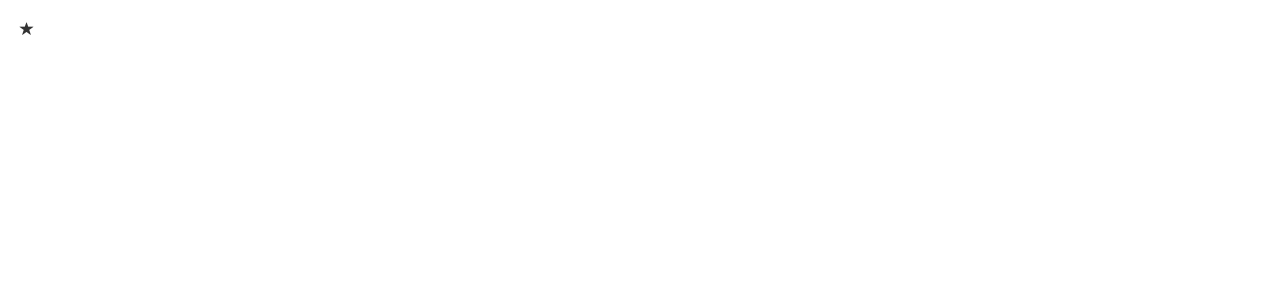
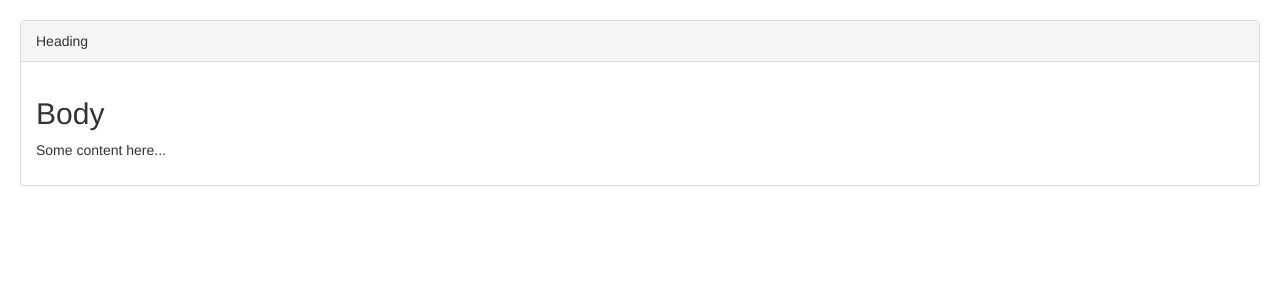
Before and after one commit to ShamimAkhter/angular-learning, an Angular app: page / in a window 1280 px wide. Shown: the top 300 px of the page. Built offline with nearby package versions, Linux system fonts and the light colour scheme.

Commit message:
ng-content and ng-container

```diff
--- a/src/app/app.component.html
+++ b/src/app/app.component.html
@@ -1,4 +1,7 @@
-<favorite
-  [isFavorite]="post.isFavorite"
-  (change)="onFavoriteChange($event)"
-  ></favorite>
+<bootstrap-panel>
+  <ng-container class="heading">Heading</ng-container>
+  <ng-container class="body">
+    <h2>Body</h2>
+    <p>Some content here...</p>
+  </ng-container>
+</bootstrap-panel>
--- a/src/app/app.module.ts
+++ b/src/app/app.module.ts
@@ -11,6 +11,7 @@ import { AuthorsService } from './authors.service';
 import { FormsModule } from '@angular/forms';
 import { SummaryPipe } from './summary.pipe';
 import { FavoriteComponent } from './favorite/favorite.component';
+import { PanelComponent } from './panel/panel.component';
 
 @NgModule({
   declarations: [
@@ -19,7 +20,8 @@ import { FavoriteComponent } from './favorite/favorite.component';
     CoursesComponent,
     AuthorsComponent,
     SummaryPipe,
-    FavoriteComponent
+    FavoriteComponent,
+    PanelComponent
   ],
   imports: [
     BrowserModule,
--- a/src/app/favorite/favorite.component.ts
+++ b/src/app/favorite/favorite.component.ts
@@ -3,25 +3,17 @@ import { Component, OnInit, Input, Output, EventEmitter } from '@angular/core';
 @Component({
   selector: 'favorite',
   templateUrl: './favorite.component.html',
-  styleUrls: ['./favorite.component.css'],
+  styleUrls: ['./favorite.component.css']
 })
-export class FavoriteComponent implements OnInit {
+export class FavoriteComponent {
   @Input('isFavorite') isSelected = false;
 
   @Output('change') click = new EventEmitter();
 
-  constructor() { }
-
   onClick() {
     this.isSelected = !this.isSelected;
-    // this.change.emit();
-    // this.change.emit(this.isSelected);
     this.click.emit({ newValue: this.isSelected });
   }
-
-  ngOnInit(): void {
-  }
-
 }
 
 export interface FavoriteChangeEventArgs {
--- /dev/null
+++ b/src/app/panel/panel.component.html
@@ -0,0 +1,30 @@
+<!-- <div class="panel panel-default">
+  <div class="panel-heading">
+    <ng-content select=".heading"></ng-content>
+  </div>
+  <div class="panel-body">
+    <ng-content select=".body"></ng-content>
+  </div>
+</div> -->
+<!-- this ↑ at runtime becomes this ↓ because of ngContent -->
+<!-- <div class="panel panel-default">
+  <div class="panel-heading">
+    <div class="heading">Heading</div>
+  </div>
+  <div class="panel-body">
+    <div class="body">
+      <h2>Body</h2>
+      <p>Some content here...</p>
+    </div>
+  </div>
+</div> -->
+<!-- Problem? noise because of lots of div's -->
+<!-- Solution: change div's to ng-content in the template -->
+<div class="panel panel-default">
+  <div class="panel-heading">
+    <ng-content select=".heading"></ng-content>
+  </div>
+  <div class="panel-body">
+    <ng-content select=".body"></ng-content>
+  </div>
+</div>
```
Also changed, not shown: src/app/app.component.ts (+0 -10 lines), src/app/panel/panel.component.ts (added, +10 -0 lines), src/app/panel/panel.component.css (added), 1 other file (tests, documents, lock files or other folders).
